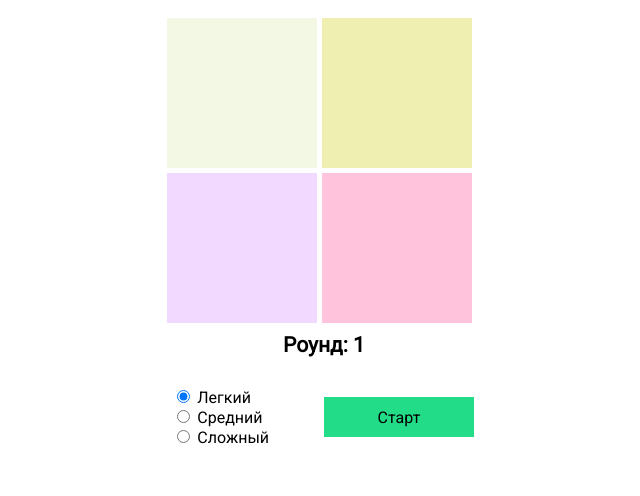
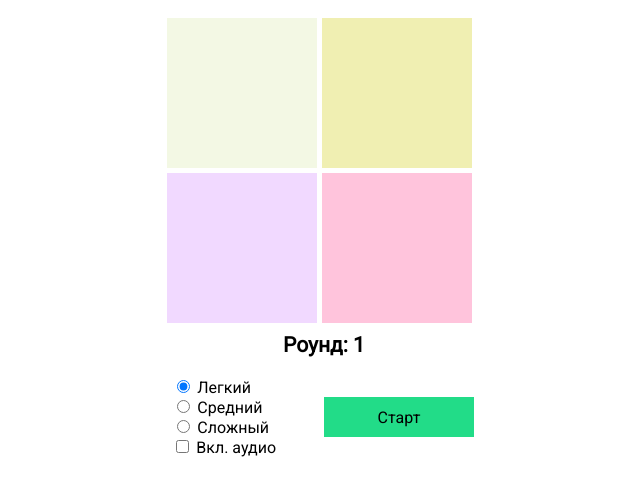
Before and after one commit to Narek42/Simon-The-Game, a plain HTML site: page index.html in a window 1280 px wide. Shown: the whole page, without its empty margins (316-956 px from the left). Drawn offline with nearby package versions, Linux system fonts and the light colour scheme.

Commit message:
add with audio

```diff
--- a/index.html
+++ b/index.html
@@ -42,6 +42,10 @@
               <input v-model="lavel" name="test" value="400" type="radio" />
               <label>Сложный</label>
             </div>
+            <div class="">
+              <input v-model="audio" value="1" type="checkbox" checked />
+              <label>Вкл. аудио</label>
+            </div>
           </div>
         </div>
         <div class="startgame">
--- a/script.js
+++ b/script.js
@@ -9,6 +9,7 @@ new Vue({
     finishRound: 0,
     clickDiv: [],
     gameing: true,
+    audio: 0,
     msg: "",
     i: 0,
   },
@@ -66,7 +67,9 @@ new Vue({
       const click = event.currentTarget;
       click.style.opacity = 1;
       setTimeout(() => {
-        sound.play();
+        if (this.audio) {
+          sound.play();
+        }
         click.style.opacity = "0.3";
       }, 90);
       if (this.clickDiv.length > 0) {
@@ -108,5 +111,6 @@ new Vue({
   },
   created: function () {
     this.setRandomColor();
+    console.log(this.audio);
   },
 });
--- a/style.scss
+++ b/style.scss
@@ -59,6 +59,9 @@ body {
       position: absolute;
       top: 50%;
       transform: translateY(-50%);
+      div {
+        width: 105px;
+      }
     }
   }
   .startgame {
```
Also changed, not shown: style.css, 1 other file.
